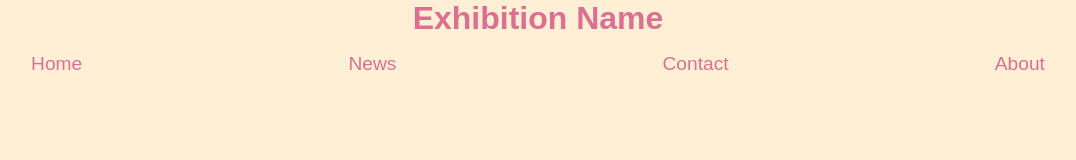
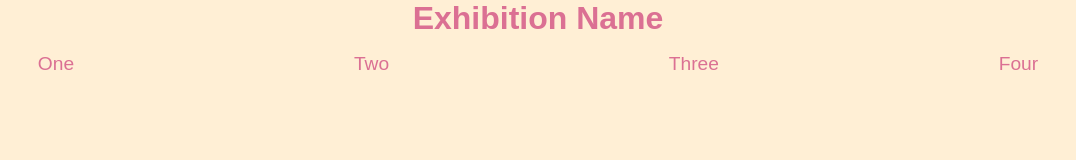
Before and after one commit to IT2810/it2810-webutvikling-h18-prosjekt-2-gruppe--38, a React (Create React App) app: page / in a window 1280 px wide. Shown: the top 160 px of the page, without its empty margins (102-1178 px from the left). Built offline with nearby package versions, Linux system fonts and the light colour scheme; a web font is replaced by a local one.

Commit message:
App now sends only the object that's needed to be show in the Display component

```diff
--- a/src/Components/Display.js
+++ b/src/Components/Display.js
@@ -44,6 +44,10 @@ export default class Display extends Component {
     if (prevProps.dir !== this.props.dir) {
       this.axiosCall(this.props.dir)
     }
+    if (prevProps.dispObject !== this.props.dispObject) {
+      // DO SOMETHING WITH THE OBJECT!
+      console.log(this.props.dispObject + ' Here is the object that will be printed!')
+    }
   }
   axiosCall (dir) {
     axios.get(dir)
@@ -74,5 +78,7 @@ export default class Display extends Component {
 
 Display.propTypes = {
   svgElements: PropTypes.array,
-  dir: PropTypes.string
+  dir: PropTypes.string,
+  dispObject: PropTypes.array
+
 }
--- a/src/Components/FrontPageWrapper.js
+++ b/src/Components/FrontPageWrapper.js
@@ -1,5 +1,5 @@
 import React, { Component } from 'react'
-import styled from 'styled-components'
+import styled, { consolidateStreamedStyles } from 'styled-components'
 import Title from './Title'
 import NavBar from './NavBar'
 import Display from './Display'
@@ -16,8 +16,10 @@ export default class FrontPageWrapper extends Component {
     super(props)
     this.state = { imgDir: '',
       tabObj: {},
+      sendObj: [],
       selectedStateMS: { } }
     this.transferState = this.transferState.bind(this)
+    this.sendClick = this.sendClick.bind(this)
   }
   transferState (stateFromMediaSelector) { // Fired from the child component, MediaSelector.
     let sel = stateFromMediaSelector
@@ -28,15 +30,20 @@ export default class FrontPageWrapper extends Component {
 
   checkIfAllThreeSelected () {
     let obj = this.state.selectedStateMS
+
+    if (this.objectLength(obj) === 3) {
+      this.generateTabs()
+    }
+  }
+
+  objectLength (object) {
     var keys = []
-    for (var key in obj) {
-      if (obj.hasOwnProperty(key)) {
+    for (var key in object) {
+      if (object.hasOwnProperty(key)) {
         keys.push(key)
       }
     }
-    if (keys.length === 3) {
-      this.generateTabs()
-    }
+    return keys.length
   }
   generateTabs () {
     let imgArray = ['One', 'Two', 'Three', 'Four']
@@ -76,12 +83,20 @@ export default class FrontPageWrapper extends Component {
     })
   }
 
+  sendClick (stringKeyFromNavBar) {
+    if (this.objectLength(this.state.tabObj) === 0) {
+      window.alert('You need to select three categories')
+    } else {
+      let s = this.state.tabObj[stringKeyFromNavBar]
+      this.setState({ sendObj: s })
+    }
+  }
   render () {
     return (
       <Wrapper>
         <Title title="Exhibition Name" />
-        <NavBar list={['Home', 'News', 'Contact', 'About']} />
-        <Display svgElements={[]} dir={this.state.imgDir}/>
+        <NavBar list={['One', 'Two', 'Three', 'Four']} sendClickToFPW = {this.sendClick} />
+        <Display svgElements={[]} dir={this.state.imgDir} dispObject = {this.state.sendObj} />
         <MediaSelector
           elements={[
             {
--- a/src/Components/NavBar.js
+++ b/src/Components/NavBar.js
@@ -48,9 +48,12 @@ export default class NavBar extends Component {
     let w = Math.max(document.body.clientWidth, window.innerWidth || 0)
     console.log(w)
     let listElements = this.props.list.map((listValue) => {
-      return <ListElement key={listValue}>{listValue}</ListElement>
+      return <ListElement onClick = {() => this.handleClick(listValue)} key={listValue}>{listValue}</ListElement>
     })
     return <NavList>{listElements}</NavList>
+  }
+  handleClick (value) {
+    this.props.sendClickToFPW(value)
   }
 
   render () {
@@ -59,5 +62,6 @@ export default class NavBar extends Component {
 }
 
 NavBar.propTypes = {
-  list: PropTypes.array
+  list: PropTypes.array,
+  sendClickToFPW: PropTypes.func
 }
```
